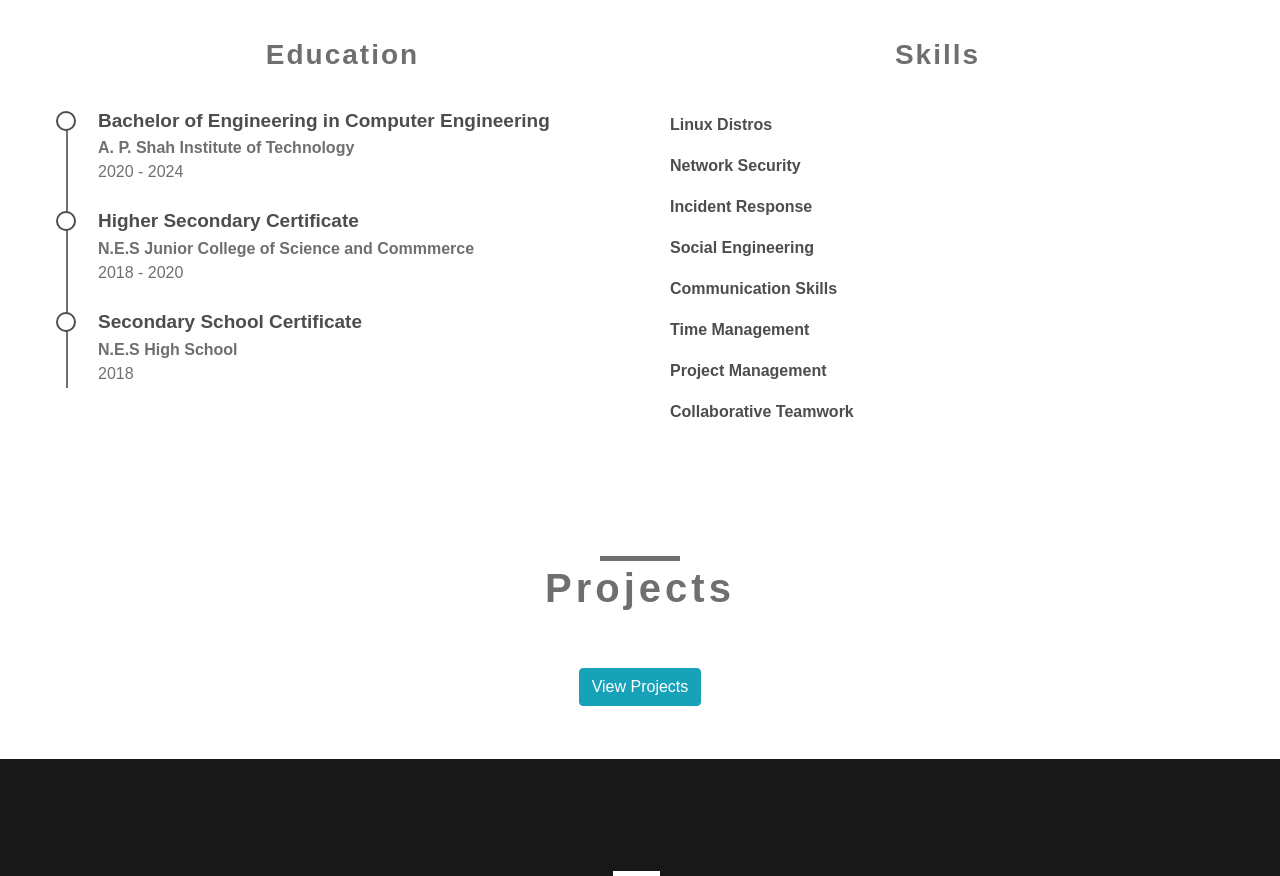
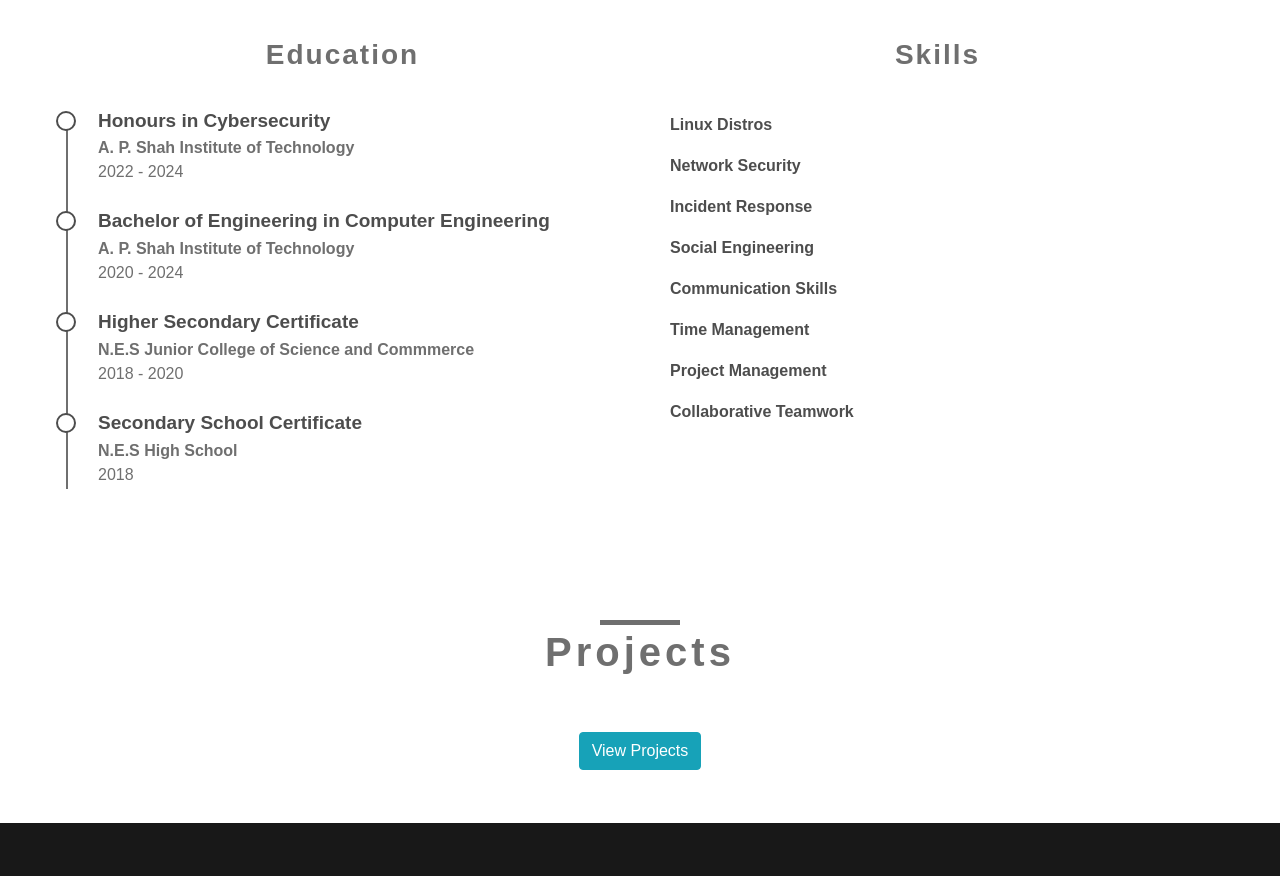
Before and after one commit to chinu8005/portfolio, a plain HTML site: page index.html in a window 1280 px wide. Shown: the part 1632-2508 px from the top of the page. Drawn offline with Linux system fonts and the light colour scheme.

Commit message:
Update index.html

```diff
--- a/index.html
+++ b/index.html
@@ -162,7 +162,7 @@
                         <p>
                             Enthusiastic college student keen about Cybersecurity, seeking opportunities to contribute expertise in Blockchain, web development, virtual environments, and cloud solutions. Demonstrated skills in autonomous project management and collaborative teamwork. Eager to apply knowledge to enhance cyber defenses, with a focus on emerging technologies.
                         </p>
-                        <a target="_blank" href="https://drive.google.com/file/d/13zuERDM1BFSKKwl2P8GHgB87NGvrqIcj/view?usp=sharing" target="_blank" class="download-cv hvr-icon-hang"> DOWNLOAD
+                        <a href="javascript:window.open('pdf.html','mypopuptitle','width=1000,height=1000')" class="download-cv hvr-icon-hang" > DOWNLOAD
                             MY
                             CV &nbsp; &nbsp; &nbsp;</a>
                     </div>
@@ -176,6 +176,15 @@
                 <div class="col-lg-6 col-sm-6 col-11 education wow fadeInUp" data-wow-duration="1.5s">
                     <h3 style="text-align: center;">Education</h3>
                     <ul class="education-chart">
+
+                        <li>
+                            <div class="single-education">
+                                <h4>Honours in Cybersecurity</h4>
+                                <span>A. P. Shah Institute of Technology</span>
+                                <!-- <span>7.85 CGPA</span> -->
+                                <p>2022 - 2024</p>
+                            </div>
+                        </li>
 
                         <li>
                             <div class="single-education">
```
